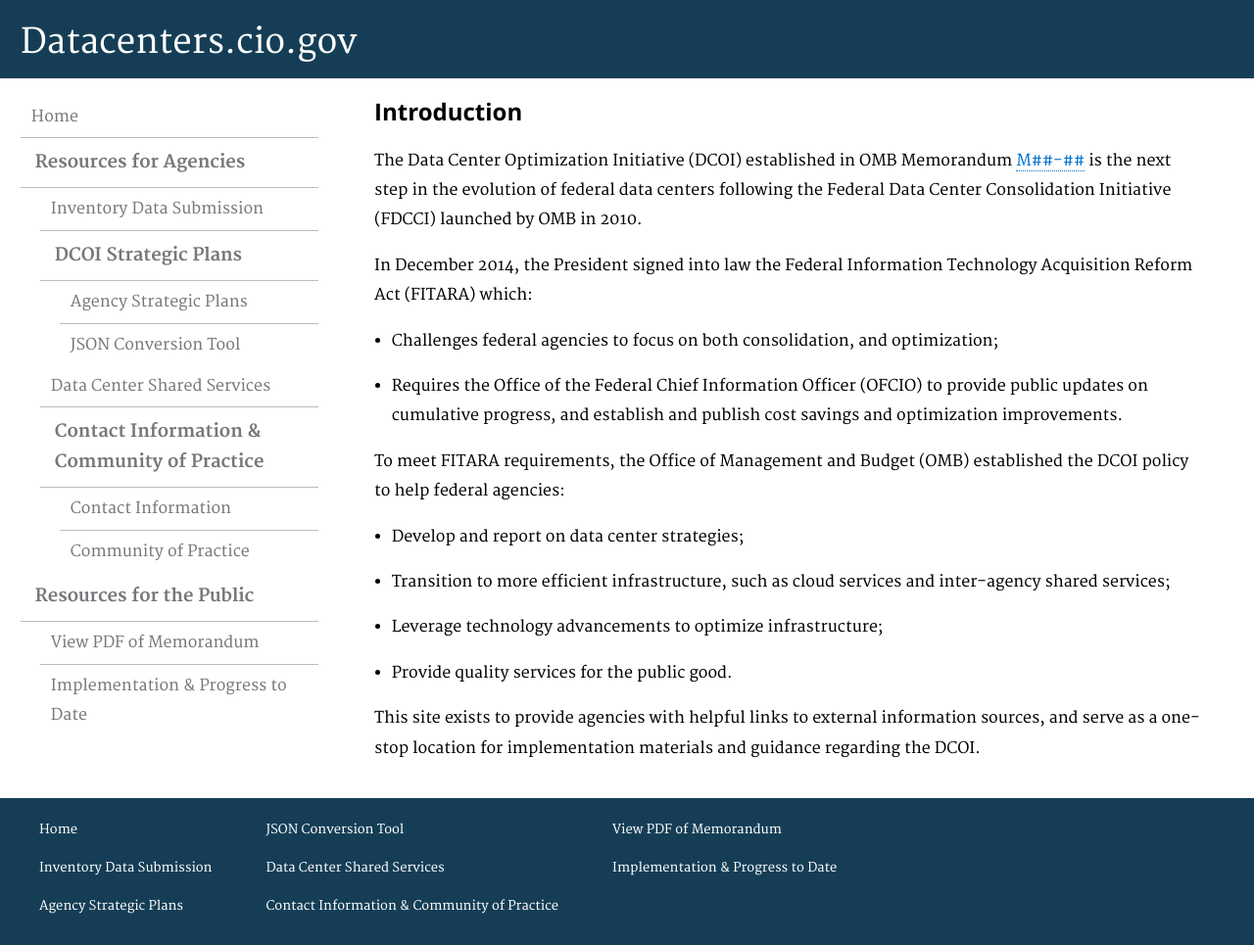
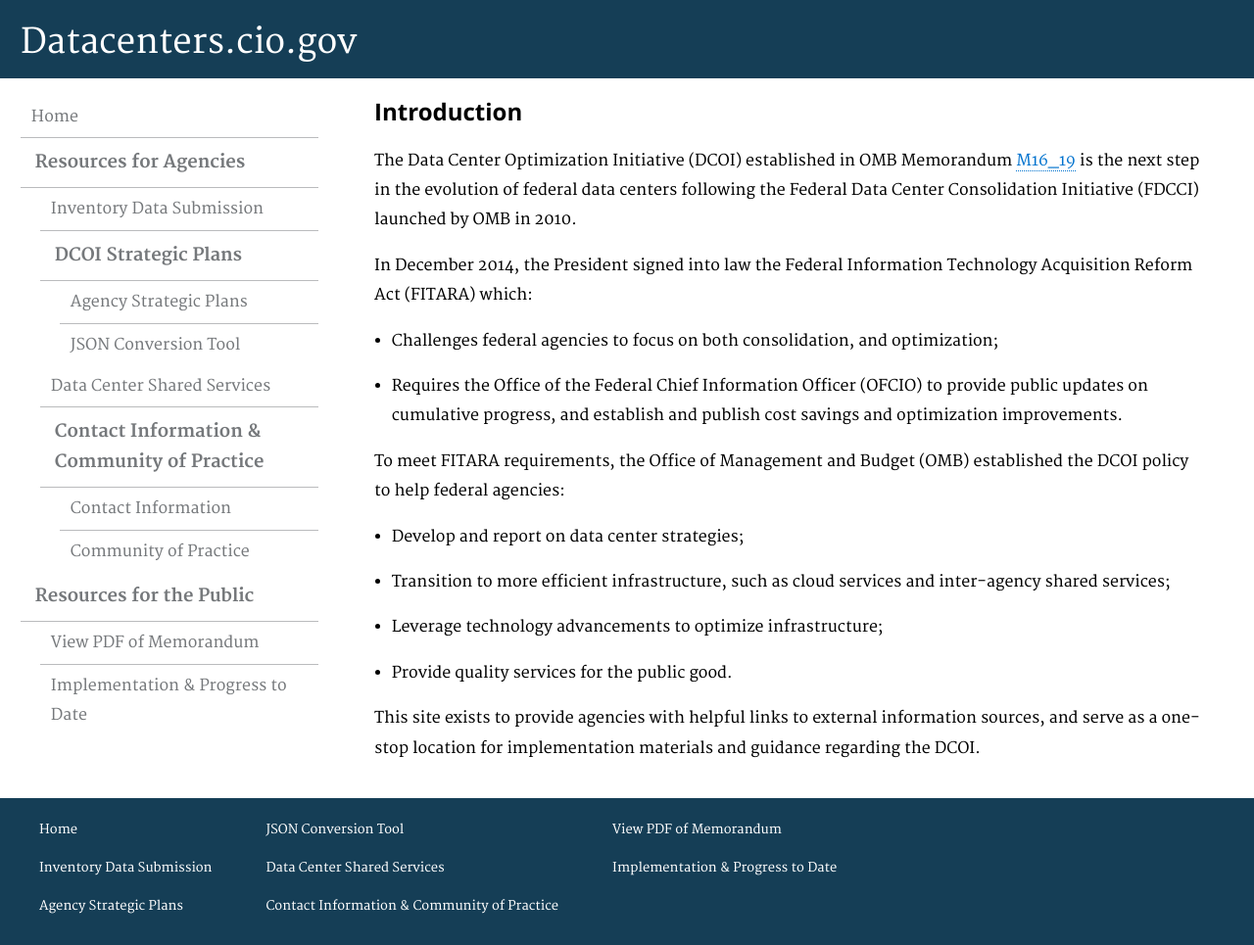
Before and after one commit to ydave-reisys/datacenters, a Jekyll site: the page built from pages/index.html, in a window 1280 px wide and 965 px high. Shown: the whole window at 98% size. Built offline with Jekyll 4.4.1, drawn with Linux system fonts in a browser that asks for light colours; nearby versions of some CDN libraries; Markdown is read by kramdown in place of the engine named in the settings.

Commit message:
Home page hyperlinks

```diff
--- a/pages/index.html
+++ b/pages/index.html
@@ -7,7 +7,7 @@
 
 <h2 id="introduction">Introduction</h2>
 
-<p>The Data Center Optimization Initiative (DCOI) established in OMB Memorandum <a href="#">M##-##</a> is the next step in the evolution of federal data centers following the Federal Data Center Consolidation Initiative (FDCCI) launched by OMB in 2010.</p>
+<p>The Data Center Optimization Initiative (DCOI) established in OMB Memorandum <a href="https://www.whitehouse.gov/sites/default/files/omb/memoranda/2016/m_16_19_1.pdf" target="_blank">M16_19</a> is the next step in the evolution of federal data centers following the Federal Data Center Consolidation Initiative (FDCCI) launched by OMB in 2010.</p>
 
 <p>In December 2014, the President signed into law the Federal Information Technology Acquisition Reform Act (FITARA) which:</p>
 <ul>
```
